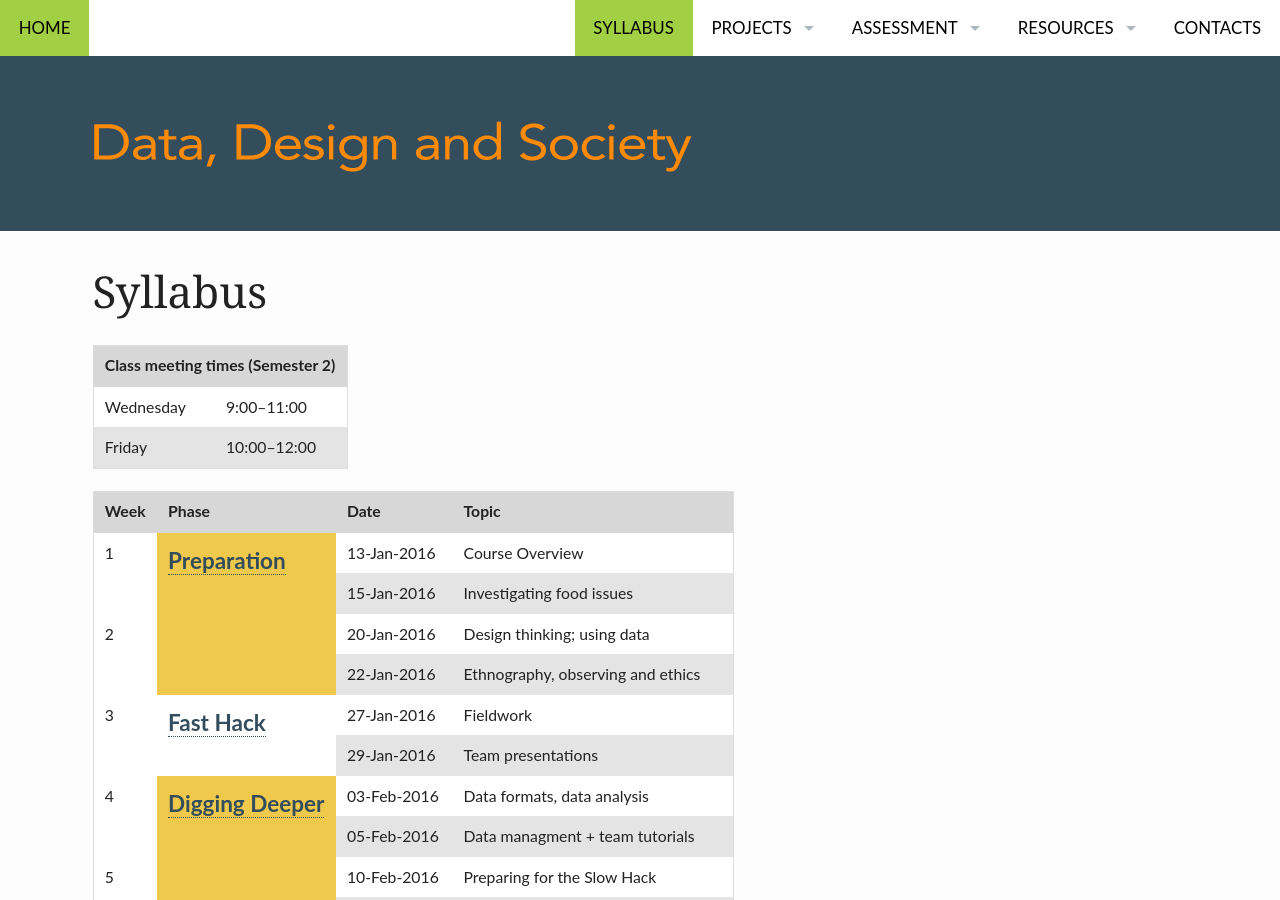
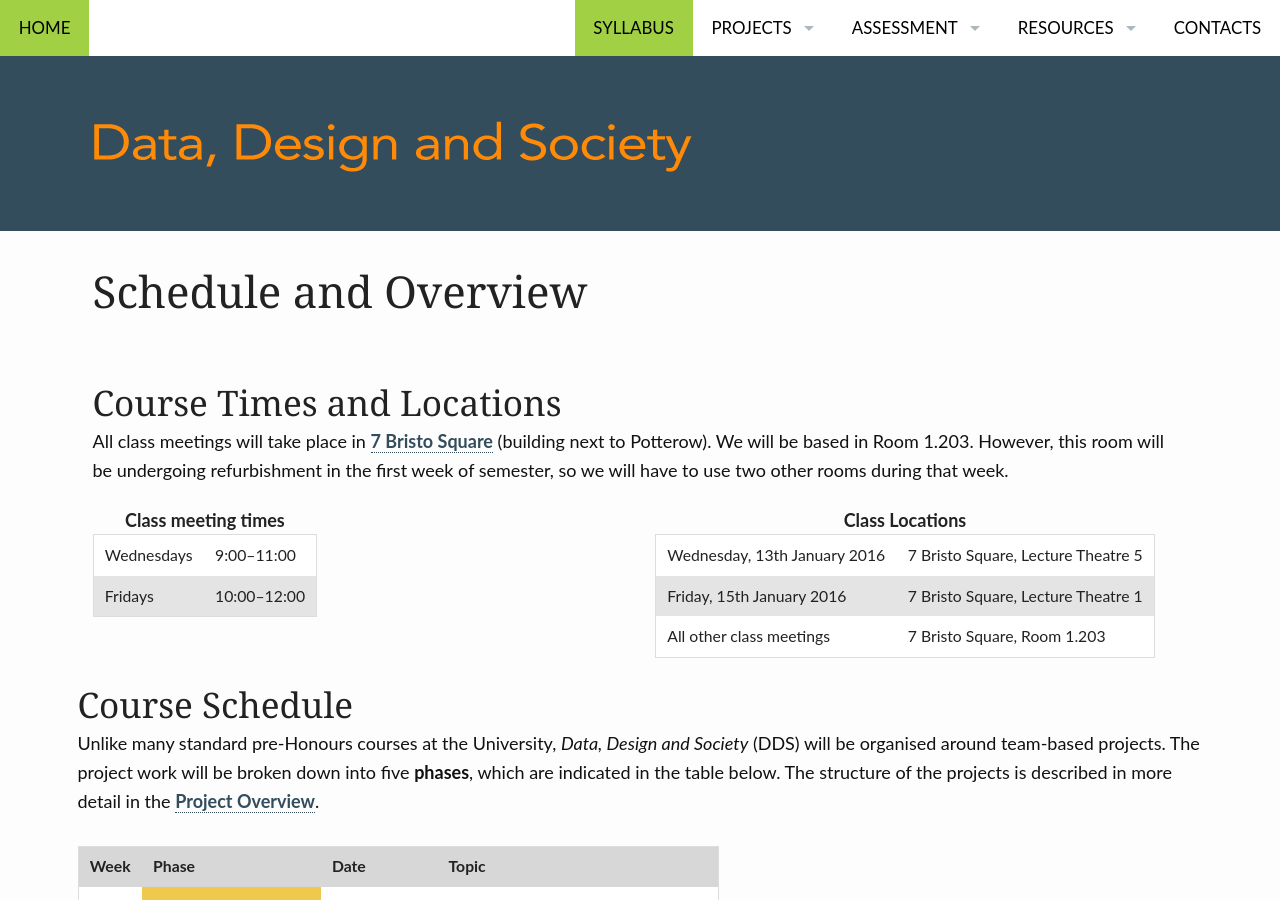
Before and after one commit to edinburghlivinglab/dds, a Jekyll site: the page built from pages/syllabus.md, in a window 1280 px wide and 900 px high. Built offline with Jekyll 4.4.1, drawn with Linux system fonts in a browser that asks for light colours.

Commit message:
modified tables on schedule page

```diff
--- a/pages/syllabus.md
+++ b/pages/syllabus.md
@@ -1,33 +1,63 @@
 ---
 layout: page-fullwidth
-title: "Syllabus"
-meta_title: "Syllabus"
+title: "Schedule and Overview"
+meta_title: "Schedule"
 subheadline: ""
 teaser: ""
 permalink: "/syllabus/"
 ---
-<div>
-    <table>
-        <thead>
+<div class="">
+<h2>Course Times and Locations</h2>
+    <p>
+        All class meetings will take place in <a href="http://www.openstreetmap.org/?mlat=55.94572&mlon=-3.18783#map=18/55.94572/-3.18783&layers=N" target="_blank">7 Bristo Square</a> (building next to Potterow). We will be based in Room 1.203. However, this room will be undergoing refurbishment in the first week of semester, so we will have to use two other rooms during that week.
+    </p>
+</div>
+
+<div class="row">
+    <div class="small-12 large-6 text-center columns">
+        <table>
+            <caption>Class meeting times</caption>
             <tr>
-                <th colspan="2">Class meeting times (Semester 2)</th>
-            </tr>
-        </thead>
-        <tbody>
-            <tr>
-                <td>Wednesday</td>
+                <td>Wednesdays</td>
                 <td>9:00&ndash;11:00</td>
             </tr>
             <tr>
-                <td>Friday</td>
+                <td>Fridays</td>
                 <td>10:00&ndash;12:00</td>
             </tr>
-        </tbody>
-    </table>
+        </table>
+    </div>
+    <div class="small-12 large-6 text-center columns">
+        <table>
+            <caption>Class Locations</caption>
+            <tr>
+                <td>Wednesday, 13th January 2016</td>
+                <td>7 Bristo Square, Lecture Theatre 5</td>
+            </tr>
+            <tr>
+                <td>Friday, 15th January 2016</td>
+                <td>7 Bristo Square, Lecture Theatre 1</td>
+            </tr>
+            <tr>
+                <td>All other class meetings</td>
+                <td>7 Bristo Square, Room 1.203</td>
+            </tr>
+        </table>
+    </div>
+
+
+
+
+<div class="t30">
+<h2>Course Schedule</h2>
+ <p>
+ Unlike many standard pre-Honours courses at the University, <i>Data, Design and Society</i> (DDS) will be organised around team-based projects. The project work will be broken down into five <b>phases</b>, which are indicated in the table below.
+ The structure of the projects is described in more detail in the <a href="{{ site.baseurl }}/project_overview/">Project Overview</a>.
+ </p>
+
 </div>
 
-
-<div>
+<div class="t30">
     <table class="table">
         <thead>
             <tr>
```
Also changed, not shown: pages/initiatives.md (+2 -4 lines).
